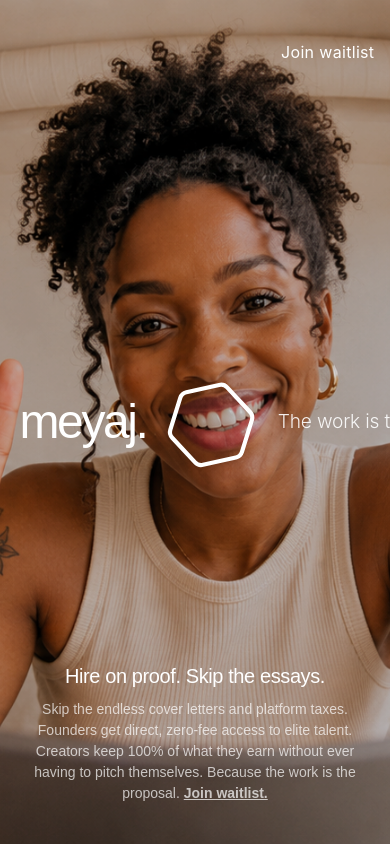
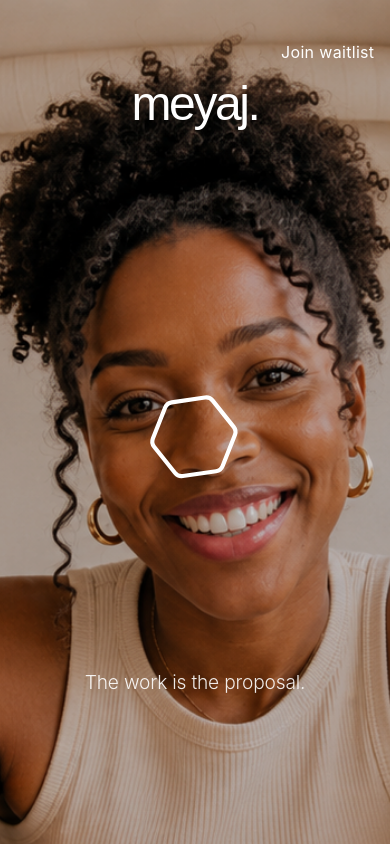
Before and after one commit to edohoeketio-lgtm/meyaj, a React (Vite) app: page / in a window 390 px wide. Shown: the top 844 px of the page. Built offline with nearby package versions, Linux system fonts and the light colour scheme; no server answers.

Commit message:
Fix mobile responsiveness

```diff
--- a/src/components/layout/Footer.jsx
+++ b/src/components/layout/Footer.jsx
@@ -4,6 +4,7 @@ import { motion } from 'framer-motion';
 export default function Footer({ onJoinClick }) {
   return (
     <motion.div
+      className="mobile-footer"
       initial={{ opacity: 0, y: 10 }}
       animate={{ opacity: 1, y: 0 }}
       transition={{ delay: 0.5, duration: 1 }}
--- a/src/components/waitlist/WaitlistForm.jsx
+++ b/src/components/waitlist/WaitlistForm.jsx
@@ -41,11 +41,11 @@ export default function WaitlistForm({ onSubmitSuccess }) {
     <motion.div
       key="form"
       layoutId="center-container"
-      initial={{ borderRadius: 0, backgroundColor: 'rgba(255,255,255,0.1)', backdropFilter: 'blur(12px)', WebkitBackdropFilter: 'blur(12px)', width: 450, height: 300, opacity: 1, clipPath: rectClip }}
-      animate={{ width: 450, height: 'auto', opacity: 1 }}
+      initial={{ borderRadius: 0, backgroundColor: 'rgba(255,255,255,0.1)', backdropFilter: 'blur(12px)', WebkitBackdropFilter: 'blur(12px)', width: 'min(90vw, 450px)', height: 300, opacity: 1, clipPath: rectClip }}
+      animate={{ width: 'min(90vw, 450px)', height: 'auto', opacity: 1 }}
       transition={{ type: "spring", bounce: 0.15, duration: 0.8 }}
       style={{
-        padding: '2.5rem',
+        padding: 'min(5vw, 2.5rem)',
         display: 'flex',
         flexDirection: 'column',
         color: 'white',
--- a/src/components/waitlist/WaitlistOrchestrator.jsx
+++ b/src/components/waitlist/WaitlistOrchestrator.jsx
@@ -30,7 +30,7 @@ export default function WaitlistOrchestrator({ phase, onSubmitSuccess }) {
           animate={{
             clipPath: rectClip,
             borderRadius: 0,
-            width: 450,
+            width: 'min(90vw, 450px)',
             height: 300
           }}
           transition={{ duration: 0.6, ease: "easeInOut" }}
@@ -49,7 +49,7 @@ export default function WaitlistOrchestrator({ phase, onSubmitSuccess }) {
           key="unmorphing"
           layoutId="center-container"
           initial={{
-            width: 450, height: 250,
+            width: 'min(90vw, 450px)', height: 250,
             clipPath: rectClip,
             backgroundColor: 'rgba(255,255,255,0.1)',
             backdropFilter: 'blur(12px)',
--- a/src/index.css
+++ b/src/index.css
@@ -113,3 +113,51 @@ button:hover {
 button:active {
   transform: translateY(1px);
 }
+
+/* Mobile Responsive Utility Classes */
+.hero-container {
+  display: flex;
+  align-items: center;
+  justify-content: space-between;
+  flex-direction: row;
+}
+
+.hero-text-left {
+  display: flex;
+  justify-content: flex-end;
+  padding-right: 4vw;
+}
+
+.hero-text-right {
+  display: flex;
+  justify-content: flex-start;
+  padding-left: 4vw;
+}
+
+@media (max-width: 800px) {
+  .hero-container {
+    flex-direction: column !important;
+    justify-content: center !important;
+    gap: 3rem !important;
+    padding-top: 5rem !important;
+    padding-bottom: 5rem !important;
+  }
+
+  .hero-text-left {
+    justify-content: center !important;
+    padding-right: 0 !important;
+  }
+
+  .hero-text-right {
+    justify-content: center !important;
+    padding-left: 0 !important;
+  }
+
+  /* Ensure the footer isn't covering content on very small heights */
+  .mobile-footer {
+    position: relative !important;
+    bottom: auto !important;
+    margin-top: auto !important;
+    padding: 2rem 5vw !important;
+  }
+}
--- a/src/pages/LandingPage.jsx
+++ b/src/pages/LandingPage.jsx
@@ -70,20 +70,18 @@ export default function LandingPage() {
 
       <motion.div
         layout
+        className="hero-container"
         style={{
           position: 'relative',
           zIndex: 2,
           minHeight: '100vh',
-          display: 'flex',
-          alignItems: 'center',
-          justifyContent: 'space-between',
           padding: '0 5vw',
           width: '100%',
           maxWidth: '1400px',
           margin: '0 auto'
         }}
       >
-        <motion.div layout style={{ flex: 1, display: 'flex', justifyContent: 'flex-end', paddingRight: '4vw' }}>
+        <motion.div layout className="hero-text-left" style={{ flex: 1 }}>
           <motion.h1 layout style={{
             fontFamily: '"FK Grotesk", sans-serif',
             fontSize: 'clamp(3rem, 6vw, 8rem)',
@@ -106,7 +104,7 @@ export default function LandingPage() {
           <WaitlistOrchestrator phase={phase} onSubmitSuccess={handleSubmitSuccess} />
         </motion.div>
 
-        <motion.div layout style={{ flex: 1, display: 'flex', justifyContent: 'flex-start', alignItems: 'center', textAlign: 'left', paddingLeft: '4vw', whiteSpace: 'nowrap' }}>
+        <motion.div layout className="hero-text-right" style={{ flex: 1, alignItems: 'center', textAlign: 'left', whiteSpace: 'nowrap' }}>
           <motion.p layout style={{
             fontSize: 'clamp(1.2rem, 2vw, 2.5rem)',
             fontWeight: 300,
```
